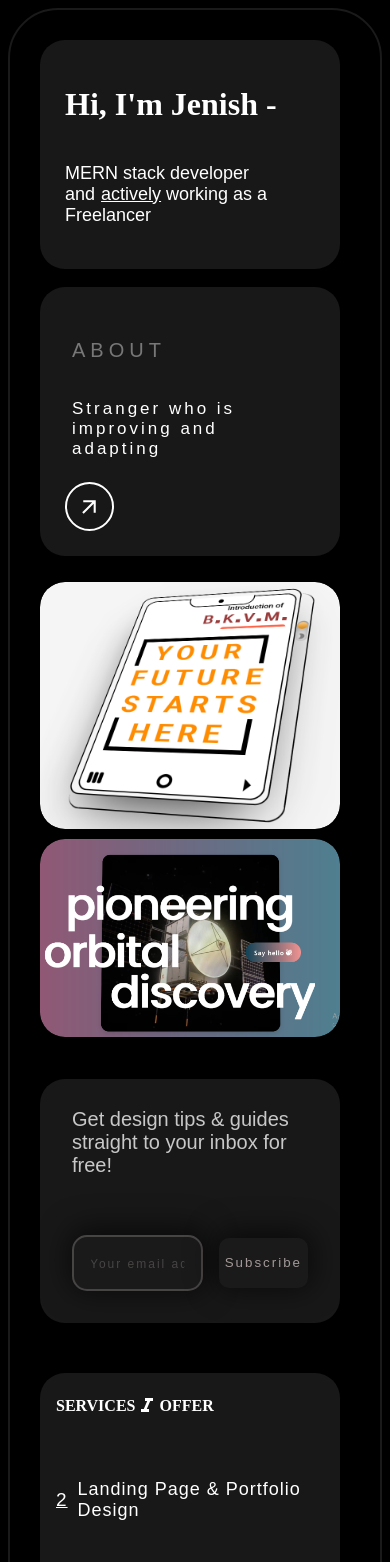
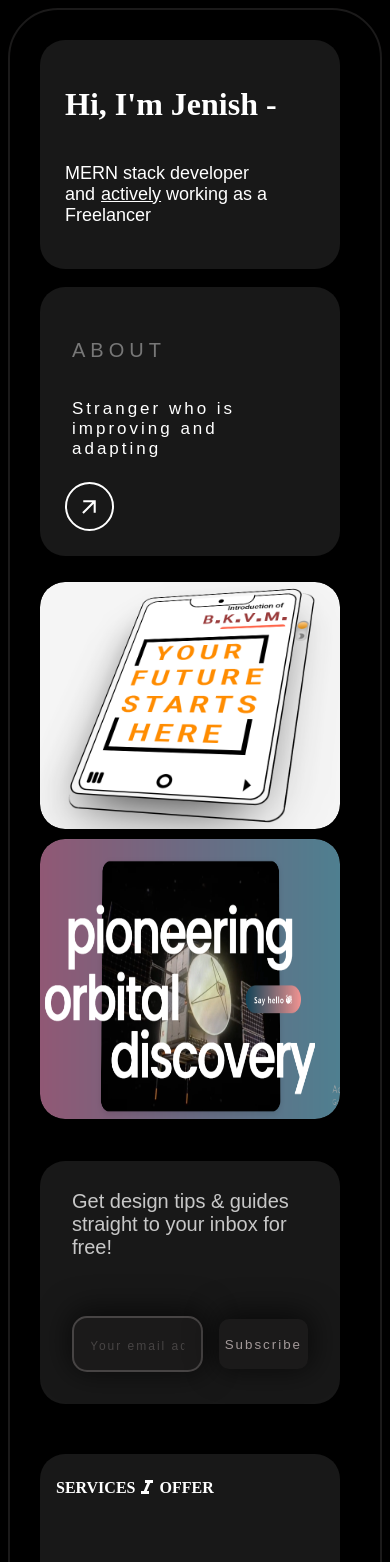
Before and after one commit to Jenish0000/Portfolio, a React (Vite) app in the folder port-fe/: page / in a window 390 px wide. Shown: the top 1562 px of the page. Built offline with nearby package versions, Linux system fonts and the light colour scheme; a web font is replaced by a local one.

Commit message:
Update height

```diff
--- a/port-fe/src/components/homescreen/homescreen.css
+++ b/port-fe/src/components/homescreen/homescreen.css
@@ -70,7 +70,6 @@
 
   .projectTwoBox{
     position: relative;
-     height:350px;
   }
   .overlayTwo ,.overlayTwoForProjectTwo{
     position: fixed;
@@ -1581,7 +1580,7 @@ color:#777777;
   .projectTwoBox {
     grid-column: 1 / span 3 !important; /* First 50% (3 out of 6 columns) */
     grid-row: 3 !important;
-    height: 340px !important;
+    height: 300px !important;
   }
 
   .imageBox {
@@ -1996,5 +1995,7 @@ color:#777777;
   .processOfDevelopmentDiscription,.solutionforProcessofDevelopment{
     font-size: 20px;
   }
-
-}
+  .projectTwoBox{
+    height: 280px !important;
+  }
+}
```
